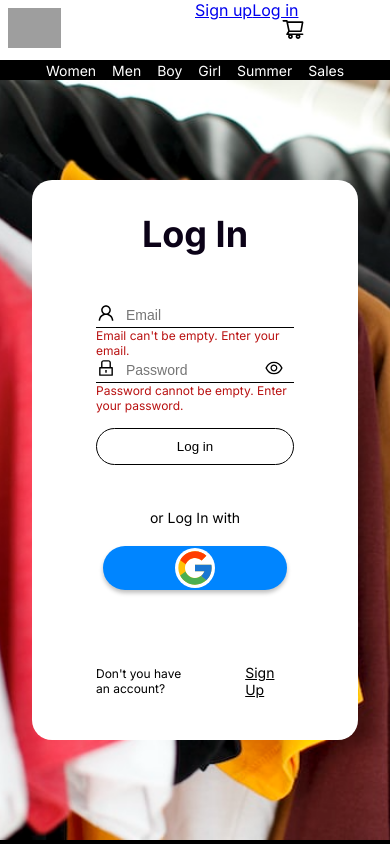
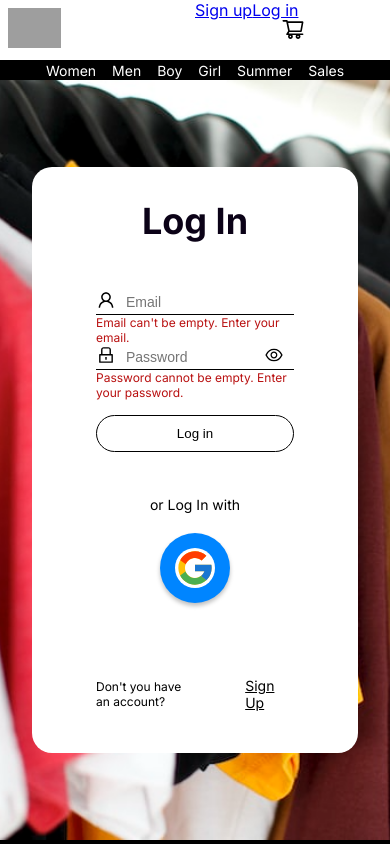
Before and after one commit to Les-Jailes/Boutique_Clothing, a Next.js app: page /pages/account/login in a window 390 px wide. Shown: the top 844 px of the page. Built offline with nearby package versions, Linux system fonts and the light colour scheme; no server answers; grey boxes are pictures that could not be loaded.

Commit message:
Adding Google Button into SignUp Page

```diff
--- a/src/css/GoogleAuthenticationStyles/GoogleButtonStyles.css
+++ b/src/css/GoogleAuthenticationStyles/GoogleButtonStyles.css
@@ -62,7 +62,9 @@
   }
 
   .google-button-container {
-    padding: 2px;
     justify-content: center;
+    width: 70px;
+    height: 70px;
+    padding: 0;
   }
 }
```
Also changed, not shown: src/app/pages/account/signup/page.jsx (+15 -2 lines).
